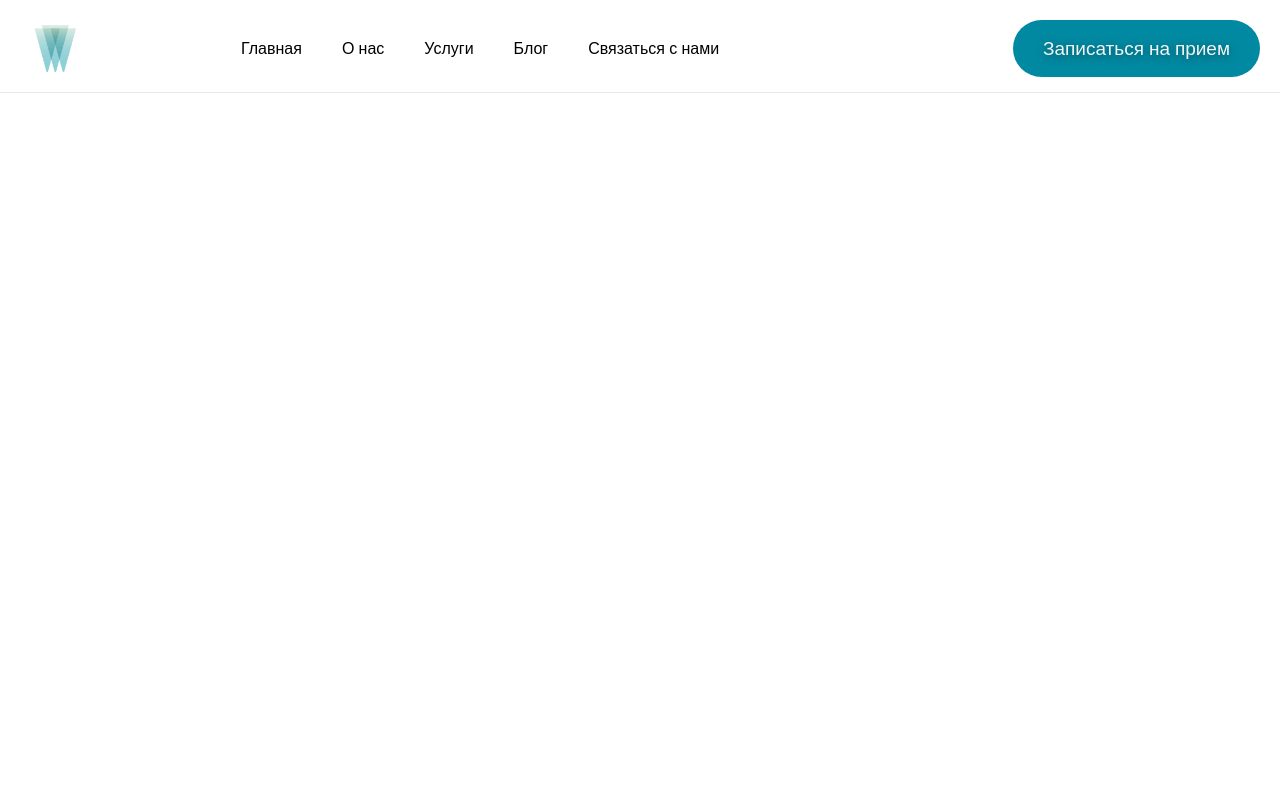
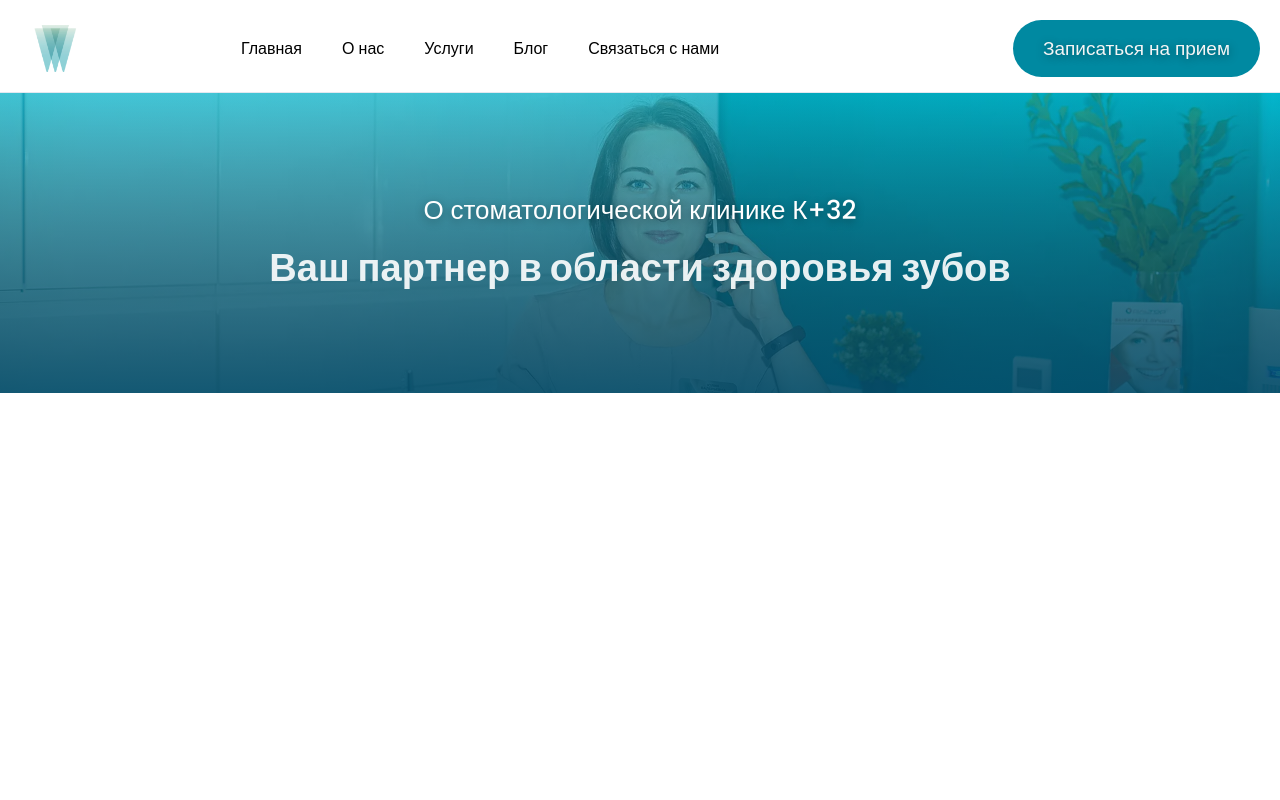
Before and after one commit to irinapodlisnyuk/stomatology-k32, a Next.js app: page /Contact in a window 1280 px wide. Shown: the top 800 px of the page. Built offline with nearby package versions, Linux system fonts and the light colour scheme.

Commit message:
call hero section

```diff
--- a/src/app/layout.tsx
+++ b/src/app/layout.tsx
@@ -35,6 +35,7 @@ export default function RootLayout({
     <html
       lang="ru"
       className={`${poppins.variable} ${manrope.variable} ${montserrat.variable}`}
+      data-scroll-behavior="smooth"
     >
       <body>
 
--- a/src/components/ContactPage/ContactPage.tsx
+++ b/src/components/ContactPage/ContactPage.tsx
@@ -1,10 +1,9 @@
-
-
+import HeroContact from "./Hero/HeroContact";
 
 export default function ContactPage() {
   return (
-<>
-
+    <>
+      <HeroContact />
     </>
   );
 }
--- /dev/null
+++ b/src/components/ContactPage/Hero/HeroContact.tsx
@@ -0,0 +1,63 @@
+import styles from "./hero.module.scss";
+
+export default function HeroContact() {
+  return (
+    <section className={styles.hero}>
+      <div className="container">
+        <picture className={styles.hero__picture}>
+          {/* 1. Мобильные (до 767px включительно) */}
+          <source
+            media="(max-width: 767px)"
+            srcSet="/image/call/call-mob.webp 1x, /image/call/call-mob@2x.webp 2x"
+            type="image/webp"
+          />
+          <source
+            media="(max-width: 767px)"
+            srcSet="/image/call/call-mob.jpg 1x, /image/call/call-mob@2x.jpg 2x"
+            type="image/jpg"
+          />
+
+          {/* 2. Планшеты (от 768px до 1199px включительно) */}
+          <source
+            media="(max-width: 1199px)"
+            srcSet="/image/call/call-tab.webp 1x, /image/call/call-tab@2x.webp 2x"
+            type="image/webp"
+          />
+          <source
+            media="(max-width: 1199px)"
+            srcSet="/image/call/call-tab.jpg 1x, /image/call/call-tab@2x.jpg 2x"
+            type="image/jpg"
+          />
+
+          {/* 3. Десктоп (от 1200px) */}
+          <source
+            srcSet="/image/call/call.webp 1x, /image/call/call@2x.webp 2x"
+            type="image/webp"
+          />
+          <source
+            srcSet="/image/call/call.jpg 1x, /image/call/call@2x.jpg 2x"
+            type="image/jpg"
+          />
+
+          {/* Базовый тег (фоллбек) */}
+          <img
+            src="/image/call/call.jpg"
+            alt="Современная стоматология Клиника +32"
+            className={styles.hero__img}
+            fetchPriority="high"
+            loading="eager"
+          />
+        </picture>
+
+        <div className={styles.hero__wrapper}>
+          <h2 className={styles.hero__title}>
+            О стоматологической клинике&nbsp;К+32
+          </h2>
+          <p className={styles["hero__subtitle"]}>
+            Ваш партнер в&nbsp;области здоровья зубов
+          </p>
+        </div>
+      </div>
+    </section>
+  );
+}
--- /dev/null
+++ b/src/components/ContactPage/Hero/hero.module.scss
@@ -0,0 +1,119 @@
+@use "../../../assets/styles/global/variables" as v;
+@use "../../../assets/styles/global/mixins" as m;
+
+.hero {
+  position: relative;
+  min-height: 300px;
+  display: flex;
+  align-items: center;
+  overflow: hidden;
+  padding: 60px 0;
+  color: v.$white;
+
+  @include m.vp-1023 {
+    padding: 45px 0;
+    min-height: 200px;
+  }
+
+  @include m.vp-767 {
+    padding: 40px 0;
+  }
+
+  &::before {
+    content: "";
+    position: absolute;
+    top: 0;
+    left: 0;
+    width: 100%;
+    height: 100%;
+    background:
+      linear-gradient(to top, #004f6ed9 0%, #0000 100%),
+      linear-gradient(179deg, #00bcd4b3 0%, #28363870 100%);
+    z-index: 2;
+  }
+
+  &__picture {
+    position: absolute;
+    top: 0;
+    left: 0;
+    width: 100%;
+    height: 100%;
+    z-index: 1;
+  }
+
+  &__img {
+    width: 100%;
+    height: 100%;
+    object-fit: cover;
+  }
+
+  &__wrapper {
+    width: 90%;
+    position: absolute;
+    left: 50%;
+    top: 50%;
+    transform: translate(-50%, -50%);
+    z-index: 3;
+    display: flex;
+    flex-direction: column;
+    align-items: center;
+    gap: 20px;
+
+    animation: heroSlideUp 1.2s cubic-bezier(0.16, 1, 0.3, 1) 0.2s forwards;
+    opacity: 0;
+
+    @include m.vp-1023 {
+      left: 50%;
+      width: 100%;
+      padding: 0 20px;
+      text-align: center;
+      align-items: center;
+
+      // animation: heroSlideInMobile 2.5s cubic-bezier(0.25, 1, 0.5, 1) 0.3s
+      //   forwards;
+    }
+  }
+
+  &__title {
+    font-weight: 500;
+    font-size: 26px;
+    line-height: 30px;
+    display: flex;
+    align-items: center;
+    color: v.$white;
+    text-shadow: 0 2px 10px rgba(v.$black, 0.4);
+
+    @include m.vp-767 {
+      font-size: 20px;
+      line-height: 22px;
+      margin-right: 20px;
+    }
+  }
+
+  &__subtitle {
+    font-size: 38px;
+    font-weight: 700;
+    line-height: 1.2;
+    color: rgba(v.$white, 0.9);
+
+    @include m.vp-1023 {
+      text-shadow: 0 2px 10px rgba(v.$black, 0.4);
+      font-size: 36px;
+    }
+
+    @include m.vp-767 {
+      font-size: 24px;
+    }
+  }
+}
+
+@keyframes heroSlideUp {
+  0% {
+    opacity: 0;
+    transform: translate(-50%, -50%) translateY(60px);
+  }
+  100% {
+    opacity: 1;
+    transform: translate(-50%, -50%) translateY(0);
+  }
+}
```
